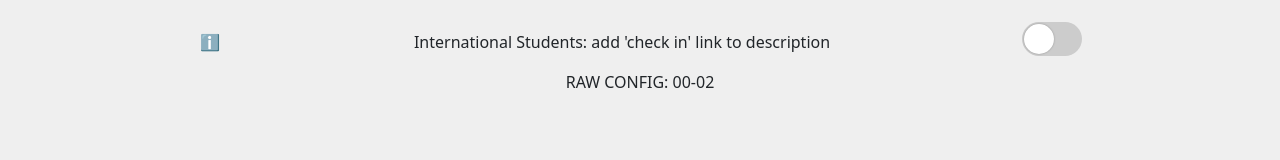
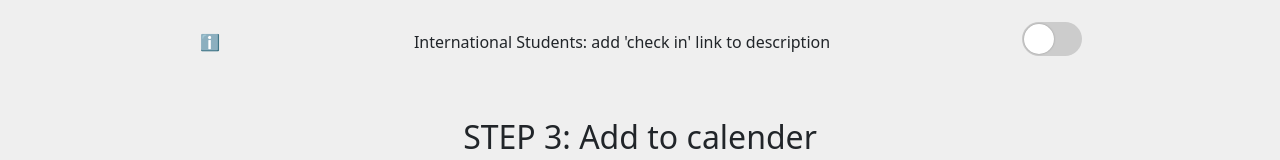
Before and after one commit to AAP9002/Timetable-ICS-Live-Editor, a React (Create React App) app in the folder client/: page / in a window 1280 px wide. Shown: the part 1404-1564 px from the top of the page. Built offline with nearby package versions, Linux system fonts and the light colour scheme.

Commit message:
hide log

```diff
--- a/client/src/components/customization/CustomizationSection.js
+++ b/client/src/components/customization/CustomizationSection.js
@@ -94,7 +94,7 @@ const CustomizationSection = ({onSetFeatureCodes}) => {
           </td>
         </tr>
       </table>
-      <p>RAW CONFIG: {resultingConfig}</p>
+      {/* <p>RAW CONFIG: {resultingConfig}</p> */}
     </>
   );
 }
```
